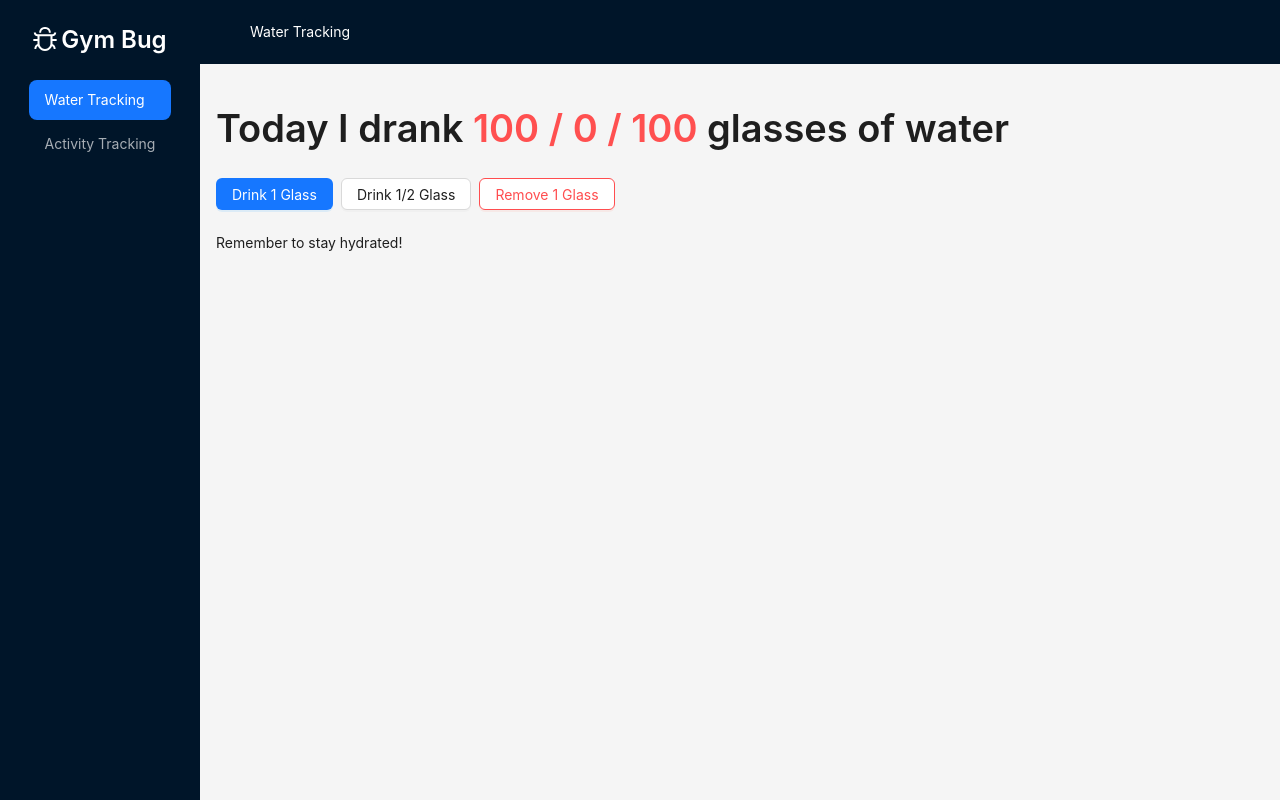
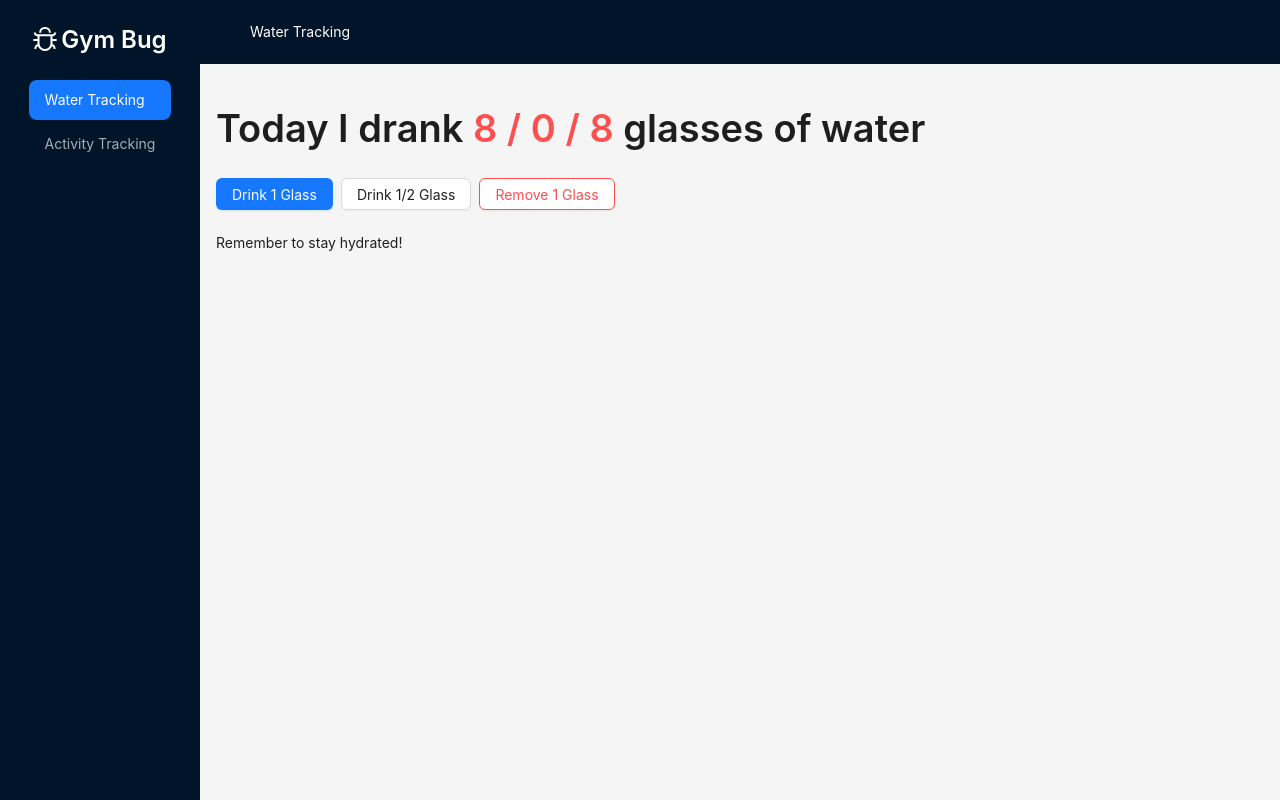
Before and after one commit to cezarmocanu/gym-bug, a React (Vite) app: page /water in a window 1280 px wide. Built offline with nearby package versions, Linux system fonts and the light colour scheme.

Commit message:
I changed the water goal from 100 to 8

```diff
--- a/src/views/WaterTrackingView.jsx
+++ b/src/views/WaterTrackingView.jsx
@@ -4,7 +4,7 @@ import Title from "antd/es/typography/Title";
 const { Header, Content } = Layout;
 const { useMessage } = message;
 
-const WATER_GOAL = 100;
+const WATER_GOAL = 8;
 
 const createWaterChangeMessage = (messageInstance, value) => {
   if (value < 0) {
```
